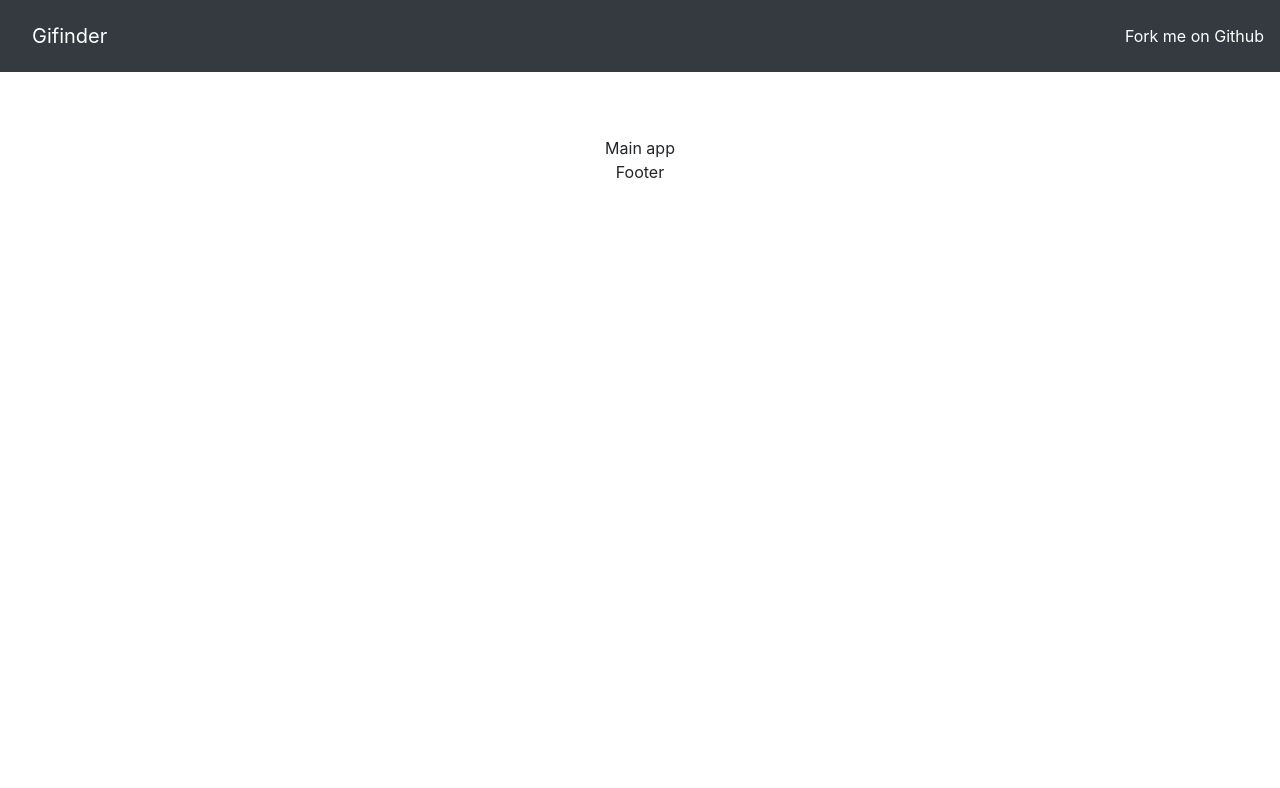
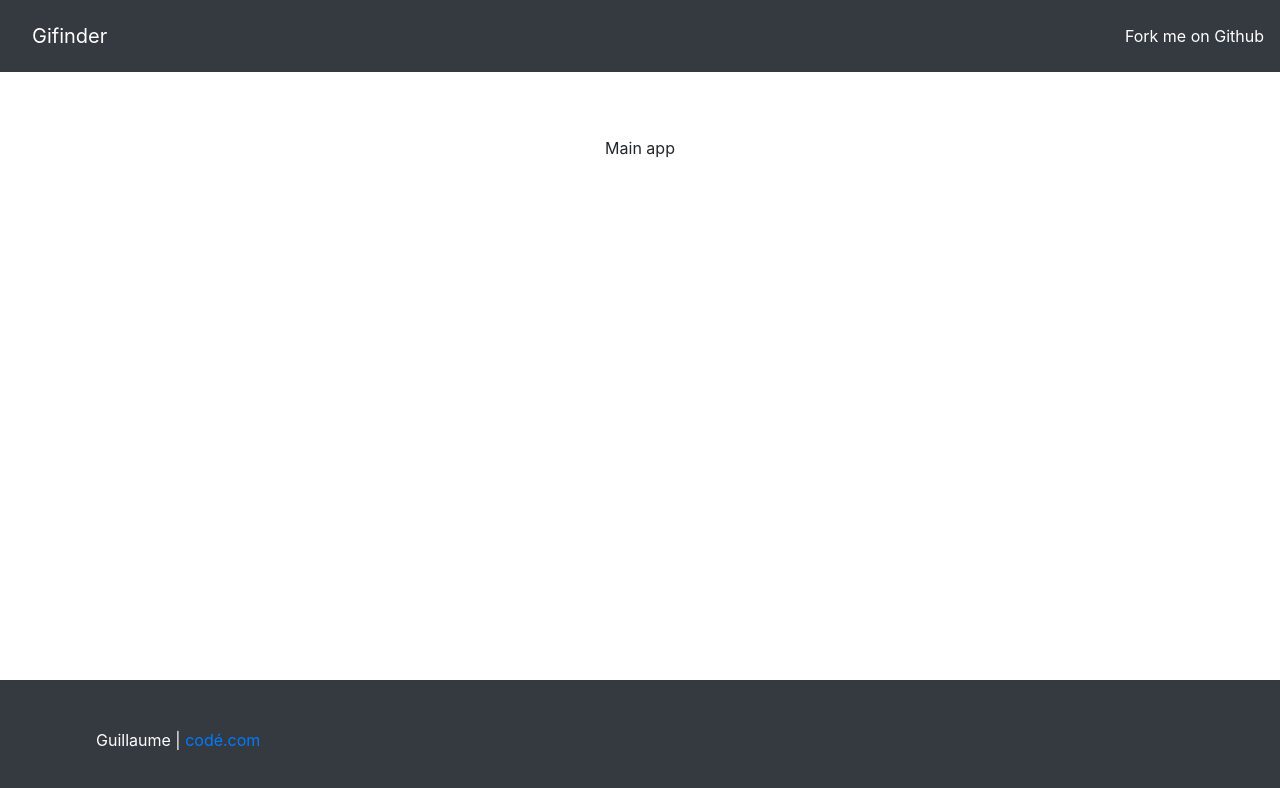
Before and after one commit to gcaggia/gifinder, a React (Create React App) app: page / in a window 1280 px wide. Shown: the top 788 px of the page. Built offline with nearby package versions, Linux system fonts and the light colour scheme.

Commit message:
PR-2 add code for basic footer

```diff
--- a/src/Footer.js
+++ b/src/Footer.js
@@ -1,8 +1,16 @@
-import React from 'react';
+import React    from 'react';
+import {Navbar} from 'react-bootstrap';
 
 const Footer = () => {
   return (
-    <div>Footer</div>
+    <footer className="">
+      <Navbar bg="dark" fixed="bottom" sticky="bottom" variant="dark" className="p-5">
+        <div className="text-white pl-5">
+          <span>Guillaume | </span>
+          <a href="http://codé.com/">codé.com</a>
+        </div>
+      </Navbar>
+    </footer>
   );
 };
 
```
